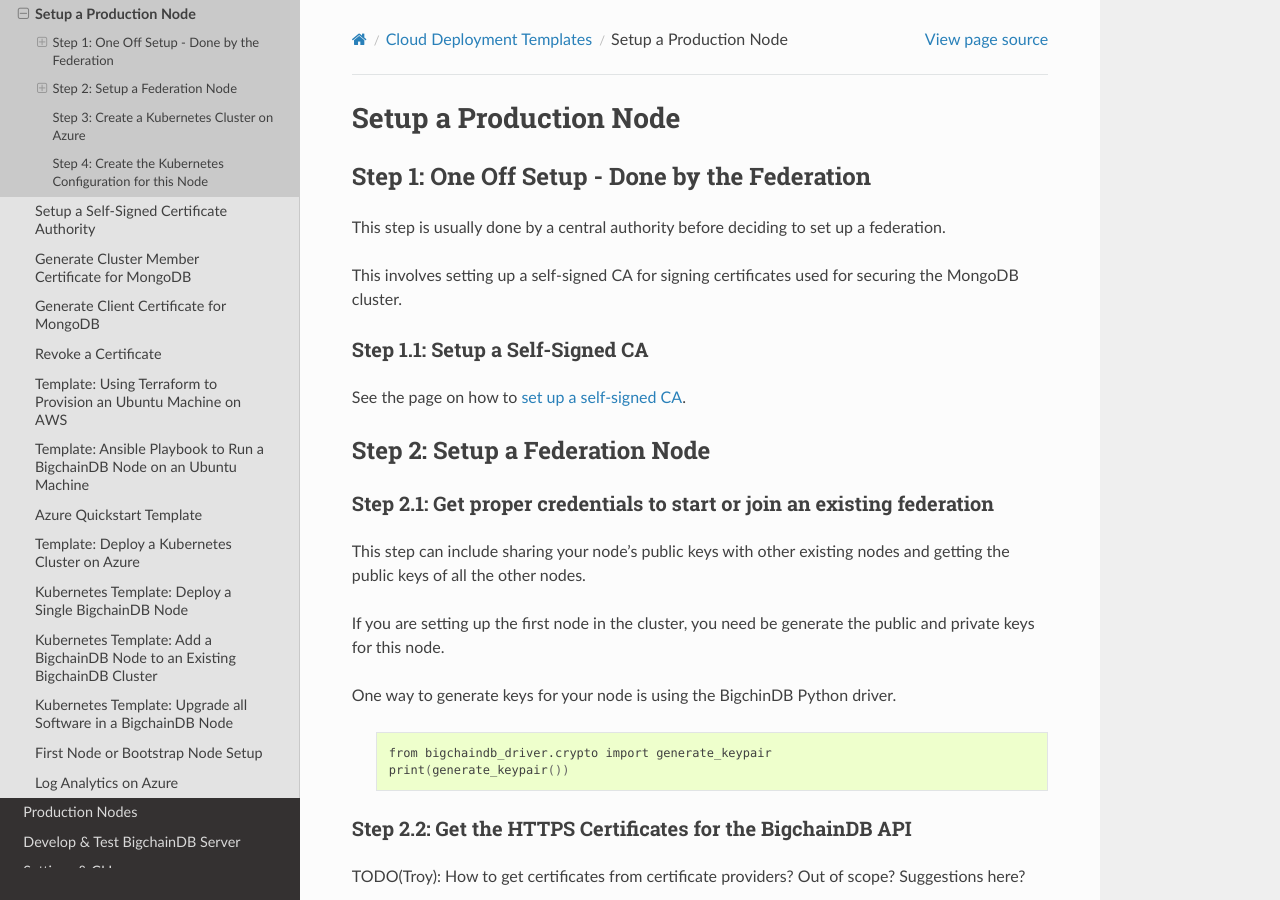
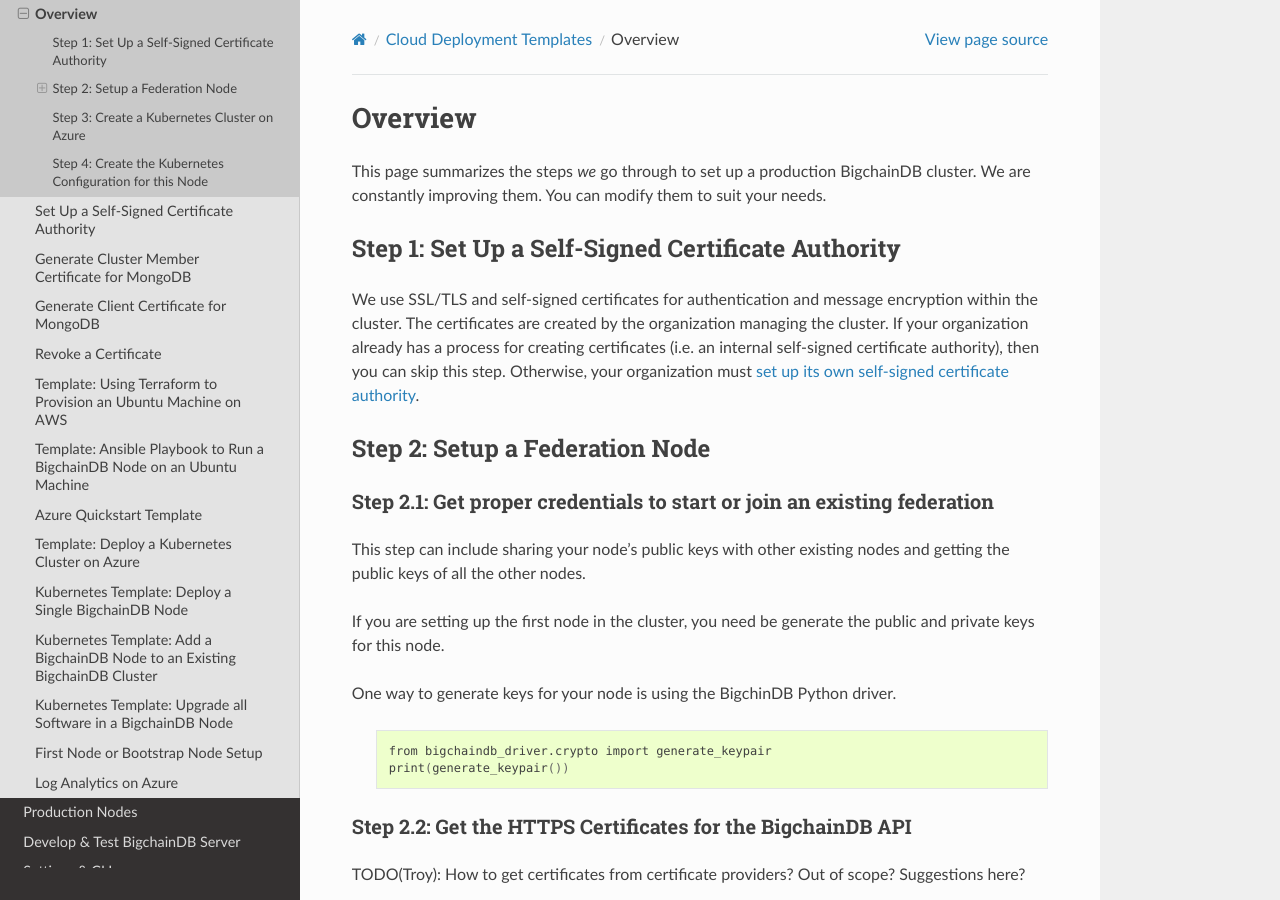
Before and after one commit to bigchaindb/bigchaindb, a Sphinx documentation site: the page built from docs/server/source/cloud-deployment-templates/workflow.rst, in a window 1280 px wide and 900 px high. Built offline with Sphinx 7.4.7 and the Read the Docs theme 2.0.0, drawn with Linux system fonts in a browser that asks for light colours; pages that are not in the unit, such as notebooks, are missing from menus.

Commit message:
changed title & rewrote Step 1 of workflow.rst

```diff
--- a/docs/server/source/cloud-deployment-templates/ca-installation.rst
+++ b/docs/server/source/cloud-deployment-templates/ca-installation.rst
@@ -1,5 +1,5 @@
-Setup a Self-Signed Certificate Authority
-=========================================
+Set Up a Self-Signed Certificate Authority
+==========================================
 
 This document enumerates the steps we recommend to set up a self-hosted or a
 self-signed CA.
--- a/docs/server/source/cloud-deployment-templates/client-tls-certificate.rst
+++ b/docs/server/source/cloud-deployment-templates/client-tls-certificate.rst
@@ -89,7 +89,7 @@
 
 You would then need to send this across to the organization which will sign
 this request. This will be the self-signed CA that
-:ref:`was created earlier <Setup a Self-Signed Certificate Authority>`.
+:ref:`was created earlier <Set Up a Self-Signed Certificate Authority>`.
 
 If you are the federation admin, you can import the csr and sign the
 certificate using your easyrsa setup:
--- a/docs/server/source/cloud-deployment-templates/revoke-tls-certificate.rst
+++ b/docs/server/source/cloud-deployment-templates/revoke-tls-certificate.rst
@@ -6,7 +6,7 @@
 infrastructure.
 
 Since, we had used ``easy-rsa version 3`` to
-:ref:`setup the CA <Setup a Self-Signed Certificate Authority>`, we will use it
+:ref:`setup the CA <Set Up a Self-Signed Certificate Authority>`, we will use it
 to revoke certificates too.
 
 
--- a/docs/server/source/cloud-deployment-templates/server-tls-certificate.rst
+++ b/docs/server/source/cloud-deployment-templates/server-tls-certificate.rst
@@ -109,7 +109,7 @@
 
 You would then need to send this across to the organization which will sign
 this request. This will be the self-signed CA that
-:ref:`was created earlier <Setup a Self-Signed Certificate Authority>`.
+:ref:`was created earlier <Set Up a Self-Signed Certificate Authority>`.
 
 
 If you are the federation admin, you can import the csr and sign the
--- a/docs/server/source/cloud-deployment-templates/workflow.rst
+++ b/docs/server/source/cloud-deployment-templates/workflow.rst
@@ -1,22 +1,25 @@
-Setup a Production Node
-=======================
+Overview
+========
+
+This page summarizes the steps *we* go through
+to set up a production BigchainDB cluster.
+We are constantly improving them.
+You can modify them to suit your needs.
 
 
-Step 1: One Off Setup - Done by the Federation
-----------------------------------------------
+Step 1: Set Up a Self-Signed Certificate Authority
+--------------------------------------------------
 
-This step is usually done by a central authority before deciding to set up a
-federation.
-
-This involves setting up a self-signed CA for signing certificates used for
-securing the MongoDB cluster.
-
-
-Step 1.1: Setup a Self-Signed CA
-^^^^^^^^^^^^^^^^^^^^^^^^^^^^^^^^^
-
-See the page on how to
-:ref:`set up a self-signed CA <Setup a Self-Signed Certificate Authority>`.
+We use SSL/TLS and self-signed certificates
+for authentication and message encryption
+within the cluster.
+The certificates are created by the organization managing the cluster.
+If your organization already has a process
+for creating certificates
+(i.e. an internal self-signed certificate authority),
+then you can skip this step.
+Otherwise, your organization must
+:ref:`set up its own self-signed certificate authority <Set Up a Self-Signed Certificate Authority>`.
 
 
 Step 2: Setup a Federation Node
```
